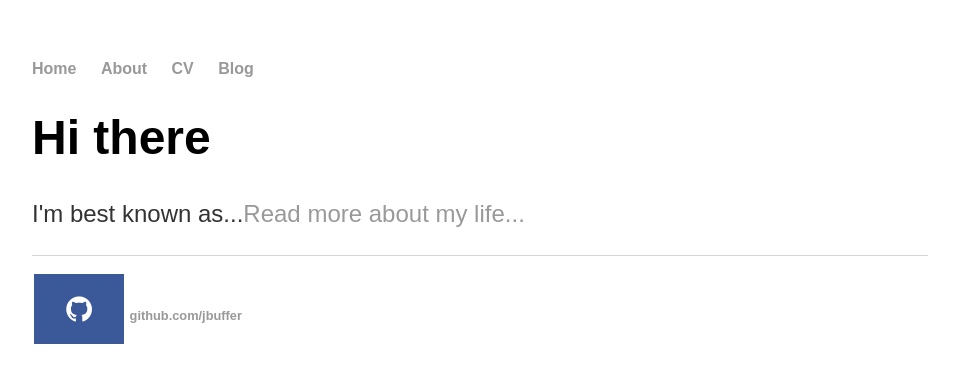
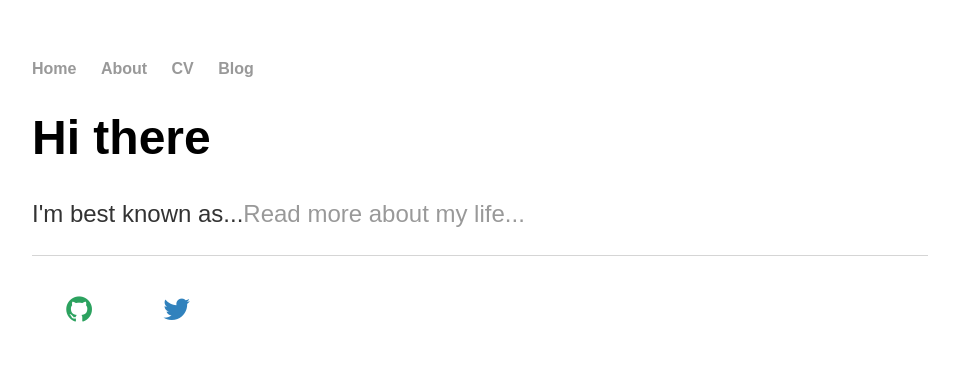
Before and after one commit to jbuffer/jbuffer.github.io, a Jekyll site: the page built from index.html, in a window 1280 px wide. Shown: the top 383 px of the page, without its empty margins (160-1119 px from the left). Built offline with Jekyll 4.4.1, drawn with Linux system fonts in a browser that asks for light colours; some web fonts are replaced.

Commit message:
Update default.html

```diff
--- a/_layouts/default.html
+++ b/_layouts/default.html
@@ -15,12 +15,12 @@
 				  width: 50px;
 				}
 				.fa-github {
-				  background: #3B5998;
-				  color: white;
+				  background: white;
+				  color: #2ca25f;
 				}
 				.fa-twitter {
-				  background: #55ACEE;
-				  color: white;
+				  background: white;
+				  color: #3182bd;
 				}
 			</style>
 		</head>
@@ -41,8 +41,8 @@
 			<footer>
 	    		<ul>
 				<a href="https://github.com/jbuffer" class="fa fa-github"> </a>
-	        		<li><a href="https://github.com/jbuffer">github.com/jbuffer</a></li>
-				</ul>
+	        		<a href="https://twitter.com/JenniferBufton" class="fa fa-twitter"> </a>
+			</ul>
 			</footer>
 		</body>
 	</html>
```
